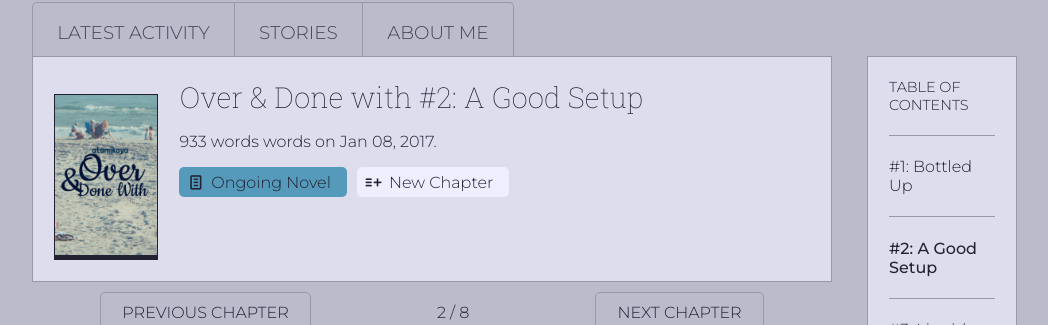
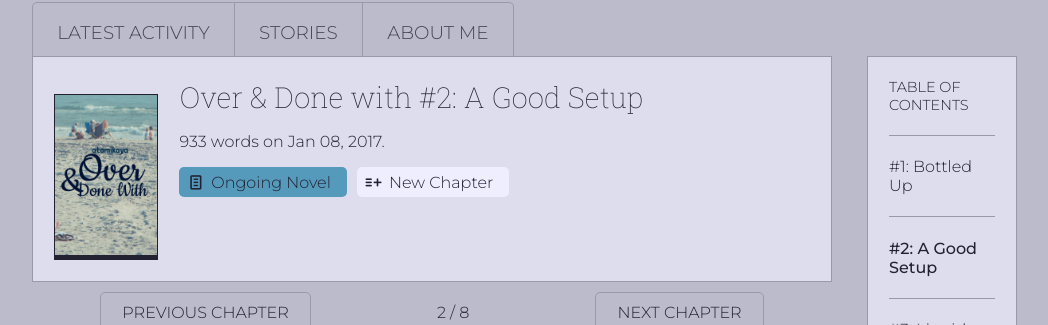
Before and after one commit to atomikaya/fiction, a Jekyll site: the page built from _posts/over-and-done-with/2017-01-08-A Good Setup.md, in a window 1280 px wide and 900 px high. Shown: the part 157-482 px from the top of the window, without its empty margins (208-1256 px from the left). Built offline with Jekyll 4.4.1, drawn with Linux system fonts in a browser that asks for light colours; comment, search, counter and statistics services are not loaded.

Commit message:
fix: word-count include only outputs a number now
too confusing when it adds text

```diff
--- a/_includes/word-count.html
+++ b/_includes/word-count.html
@@ -1 +1 @@
-{% assign number = include.words | number_of_words %}{% if number > 999 %}{{ number | divided_by: 1000.0 | round: 2 }}k{% else %}{{ number }}{% endif %} words
+{% assign number = include.words | number_of_words %}{% if number > 999 %}{{ number | divided_by: 1000.0 | round: 2 }}k{% else %}{{ number }}{% endif %}
--- a/_layouts/latest.html
+++ b/_layouts/latest.html
@@ -9,7 +9,7 @@ layout: default
       <h2 class="post__title">
         {{ story.title }} #{{ post.number }}: {{ post.title }}
       </h2>
-      <p>{% include word-count.html words = post.content %} on {{ post.date | date: "%b %d, %Y" }}.</p>
+      <p>{% include word-count.html words = post.content %} words on {{ post.date | date: "%b %d, %Y" }}.</p>
       <p>
         <span class="post__label post__label--{{ story.status }}"><i class="icon-{{ story.status }}"></i> {{ story.status }} {{ story.medium }}</span>{% if story.status != "published" %}{% if post.version > 0 %}<span class="post__label post__label--revision"><i class="icon-revision"></i> revision #{{ post.version }}</span>{% else %}<span class="post__label post__label--new"><i class="icon-new"></i> new chapter</span>{% endif %}{% endif %}
       </p>
--- a/_layouts/stories.html
+++ b/_layouts/stories.html
@@ -17,7 +17,7 @@ layout: default
       <div>{{ story.summary | markdownify }}</div>
       <p>
         {% assign words = chaps | map: "content" | join: " " %}
-        {% include word-count.html words = words %} in {{ chaps | size }} chapters, updated on {{ lastChap.date | date: "%b %d, %Y" }}.
+        {% include word-count.html words = words %} words in {{ chaps | size }} chapters, updated on {{ lastChap.date | date: "%b %d, %Y" }}.
       </p>
       <a href="{{ firstChap.url }}#header" class="post__btn">Start reading <i class="icon-go"></i></a>
     </div>
```
